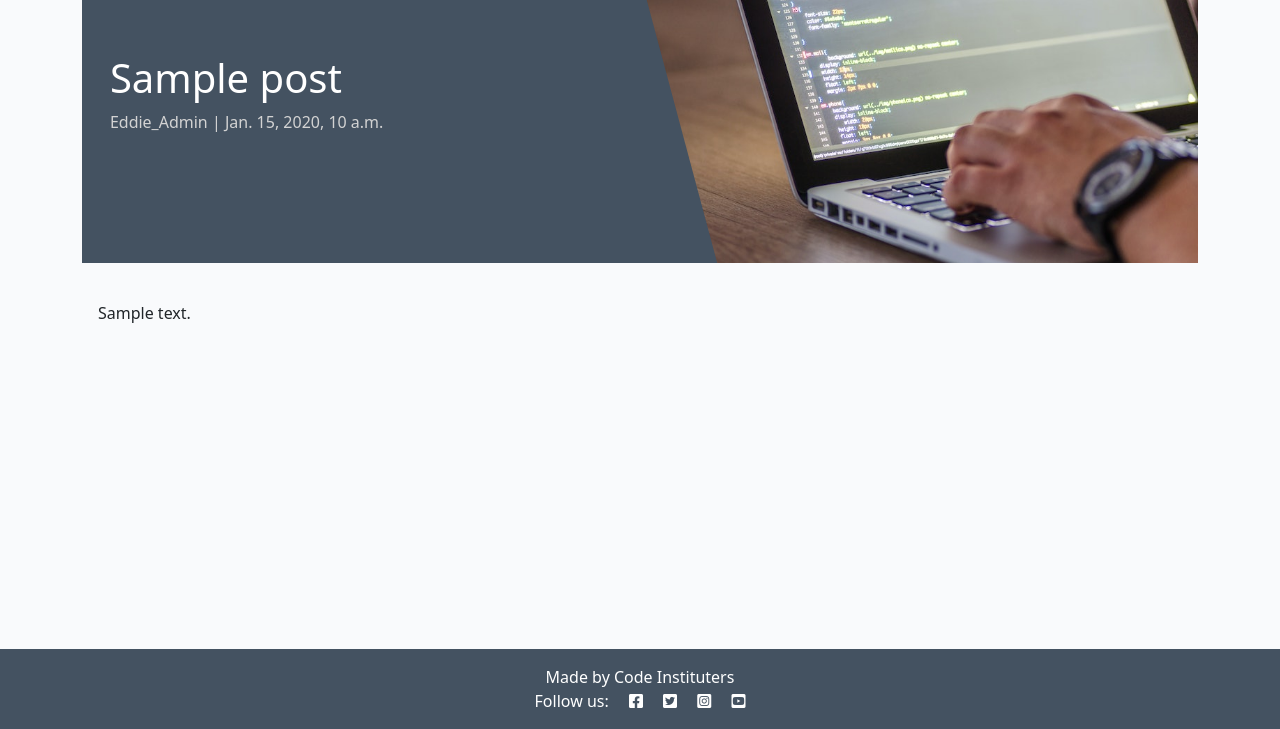
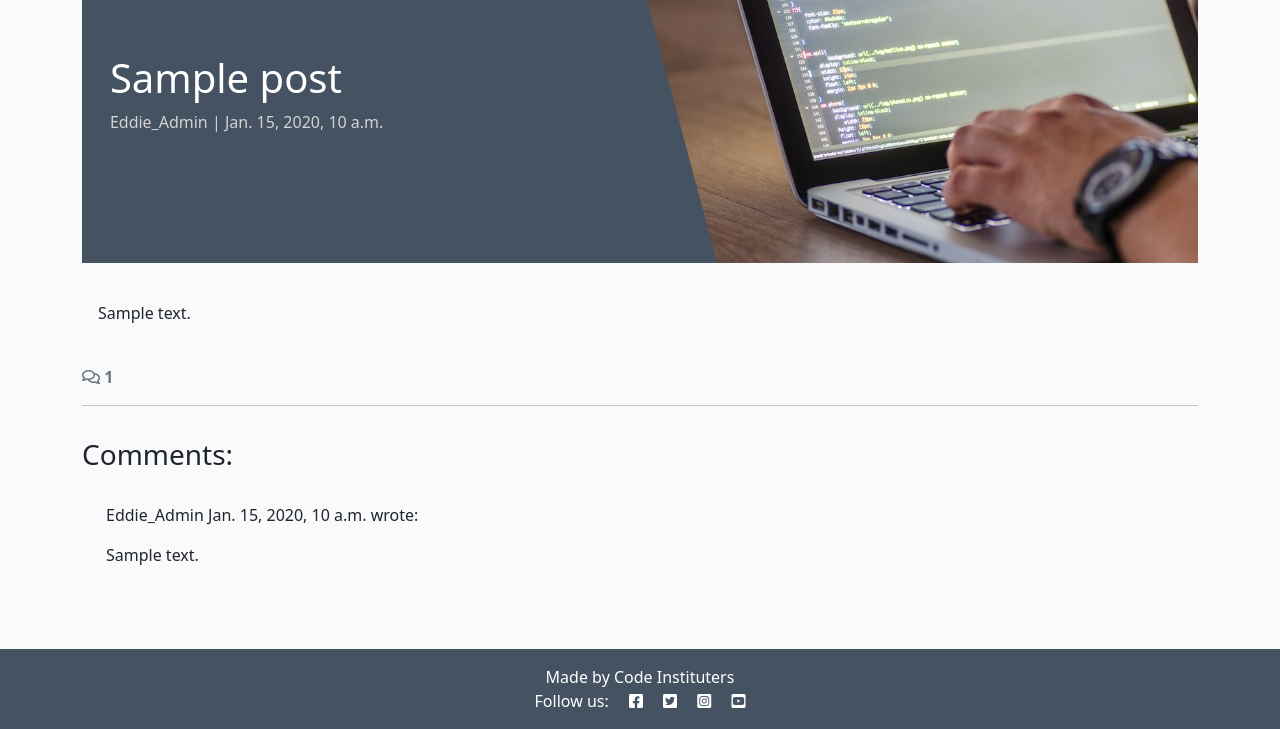
Before and after one commit to EddieCodeHub/Nerd_News, a Django app: a page that uses news/templates/news/post_detail.html in a window 1280 px wide. Shown: the part 71-800 px from the top of the page. Run offline with Django 4.2, Linux system fonts and the light colour scheme; data comes from the database, SQL or seed files in the repository; tables that the repository leaves empty hold one stand-in row (values such as "Sample post").

Commit message:
feat: Add comments to post detail view

```diff
--- a/nerdnews/settings.py
+++ b/nerdnews/settings.py
@@ -30,7 +30,6 @@ SECRET_KEY = 'django-insecure-1&8kz=b5l--h-&7n$pf-&7injv(_=eubtq0%8=h8_yp187fr4a
 
 # SECURITY WARNING: don't run with debug turned on in production!
 DEBUG = False
-
 ALLOWED_HOSTS = ['localhost','.herokuapp.com']
 
 
--- a/news/models.py
+++ b/news/models.py
@@ -21,7 +21,7 @@ class News_Post(models.Model):
 
 
 class Comment(models.Model):
-    post = models.ForeignKey(News_Post, on_delete=models.CASCADE, related_name="news_comments")
+    post = models.ForeignKey(News_Post, on_delete=models.CASCADE, related_name="comments")
     author = models.ForeignKey(User, on_delete=models.CASCADE, related_name="commenter")
     body = models.TextField()
     created_on = models.DateTimeField(auto_now_add=True)
--- a/news/templates/news/post_detail.html
+++ b/news/templates/news/post_detail.html
@@ -29,6 +29,41 @@
             </div>
         </div>
     </div>
+    <!-- Displaying count of comments -->
+  <div class="row">
+    <div class="col-12">
+      <strong class="text-secondary">
+        <i class="far fa-comments"></i> {{ comment_count }}
+      </strong>
+    </div>
+    <div class="col-12">
+      <hr>
+    </div>
+  </div>
+  <!-- Displaying Comments -->
+  <div class="row">
+    <div class="col-md-8 card mb-4  mt-3 ">
+      <h3>Comments:</h3>
+      <div class="card-body">
+        <!-- We want a for loop inside the empty control tags
+          to iterate through each comment in comments -->
+        {% for comment in comments %}
+        <div class="p-2 comments">
+          <p class="font-weight-bold">
+            {{ comment.author }}
+            <span class="font-weight-normal">
+              {{ comment.created_on }}
+            </span> wrote:
+          </p>
+          <div id="comment{{ comment.id }}">
+            {{ comment.body | linebreaks }}
+          </div>
+        </div>
+        <!-- Our for loop ends here -->
+        {% endfor %}
+      </div>
+    </div>
+  </div>
 </div>
 
 {% endblock content %}
--- a/news/views.py
+++ b/news/views.py
@@ -26,9 +26,16 @@ def post_detail(request, slug):
 
     queryset = News_Post.objects.all()
     post = get_object_or_404(queryset, slug=slug)
+    comments = post.comments.all().order_by("-created_on")
+    comment_count = post.comments.count()
+
 
     return render(
         request,
         "news/post_detail.html",
-        {"News_Post": post},
+        {
+            "News_Post": post,
+            "comments": comments,
+            "comment_count": comment_count,
+        },
     )
```
